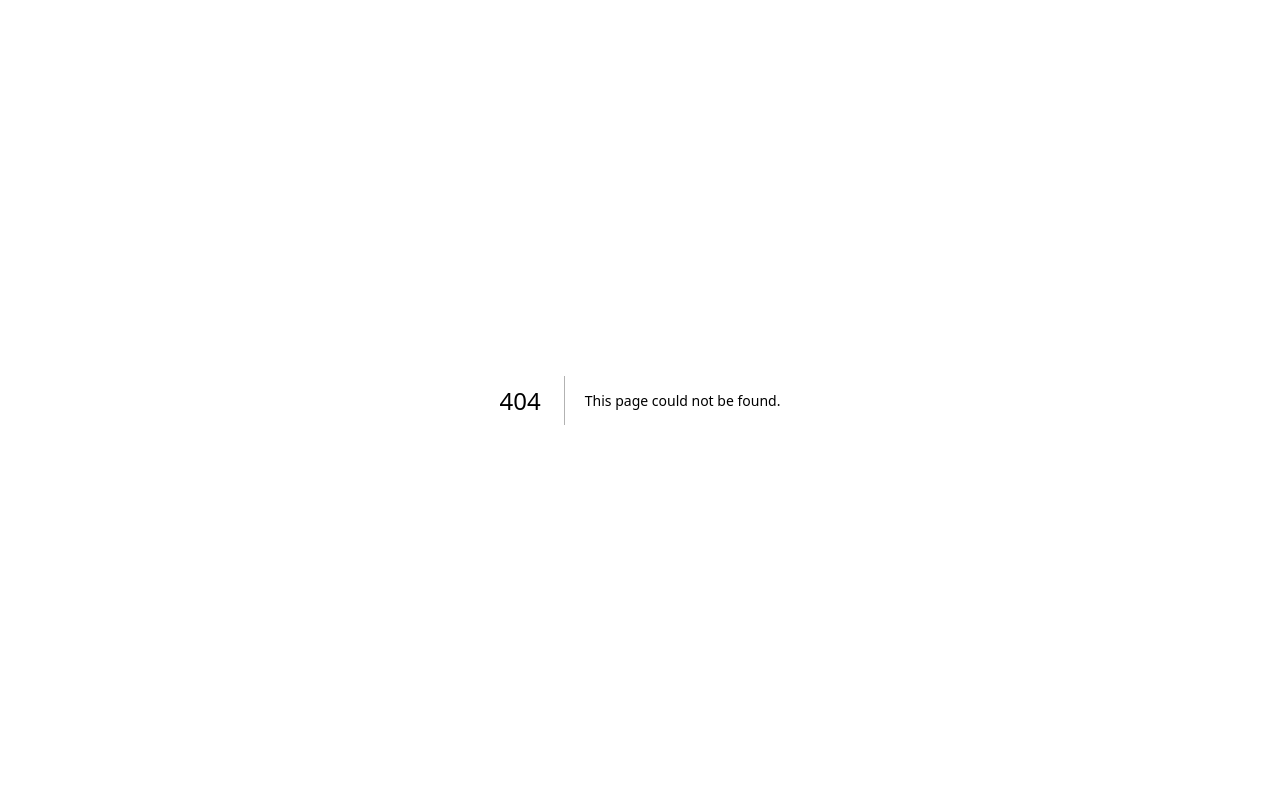
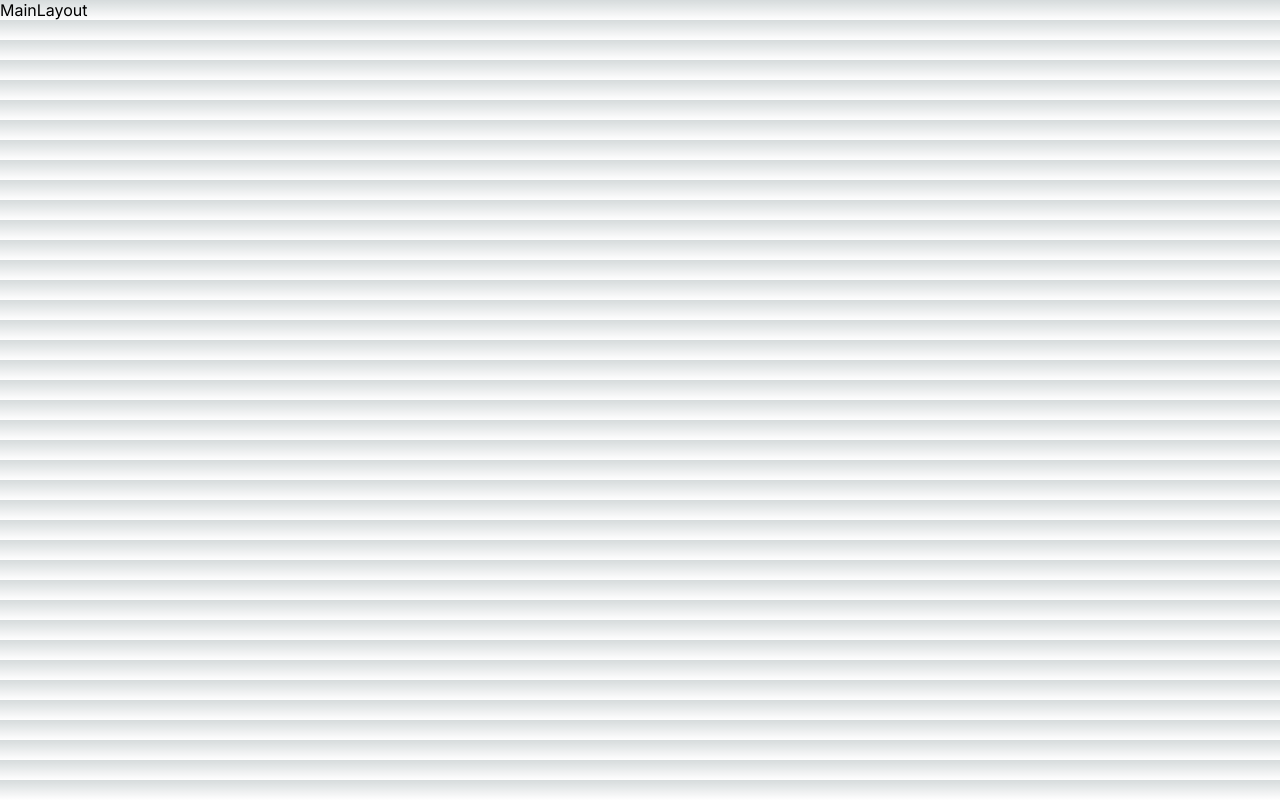
Before and after one commit to Ceft7412/pos-system, a Next.js app: page /admin/users in a window 1280 px wide. Before the commit this address had no page. Built offline with nearby package versions, Linux system fonts and the light colour scheme.

Commit message:
Create page.jsx

```diff
--- /dev/null
+++ b/src/app/admin/users/page.jsx
@@ -0,0 +1,9 @@
+import React from "react";
+import MainLayout from "@/layouts/MainLayout";
+export default function Users() {
+  return (
+    <MainLayout>
+      <div>Users</div>
+    </MainLayout>
+  );
+}
```
